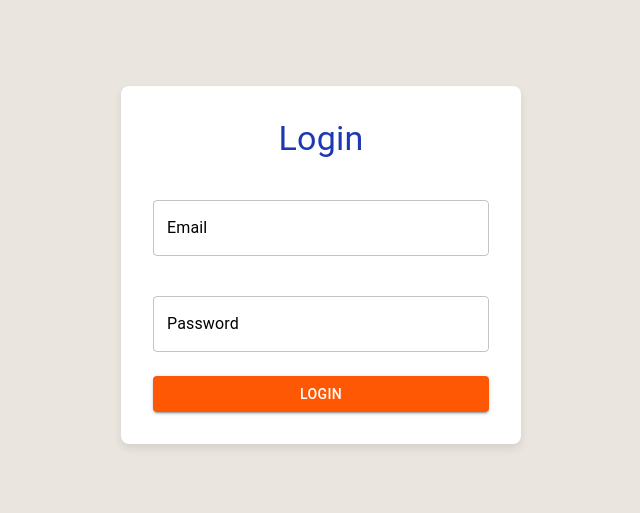
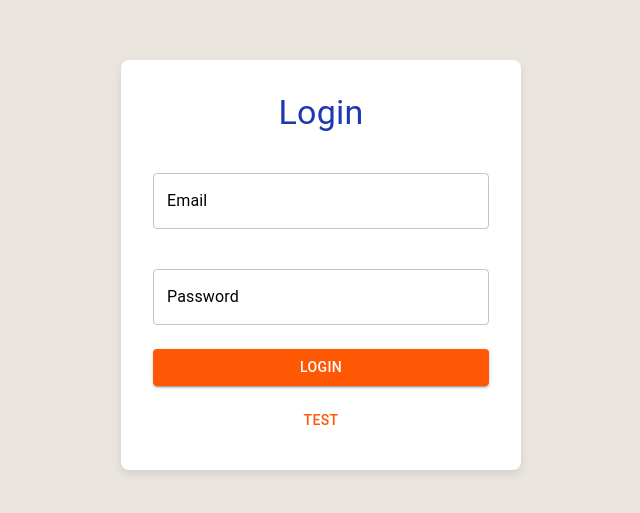
Before and after one commit to olexandracodes/react-login-items-app, a React (Create React App) app: page /login in a window 1280 px wide. Shown: the part 135-648 px from the top of the page, without its empty margins (319-959 px from the left). Built offline with nearby package versions, Linux system fonts and the light colour scheme.

Commit message:
TestButton

```diff
--- a/src/pages/LoginPage.tsx
+++ b/src/pages/LoginPage.tsx
@@ -42,6 +42,11 @@ const SubmitButton = styled(Button)`
   }
 `;
 
+const TestButton = styled(Button)`
+  width: 100%;
+  margin-top: 1rem;
+`;
+
 const LoginPage: React.FC = () => {
   const dispatch = useDispatch();
   const history = useNavigate();
@@ -60,7 +65,7 @@ const LoginPage: React.FC = () => {
           validationSchema={validationSchema}
           onSubmit={handleLogin}
         >
-					{({ touched, errors }) => (
+          {({ touched, errors, setFieldValue }) => (
             <Form>
               <Box sx={{ marginBottom: 2 }}>
                 <Field
@@ -90,6 +95,16 @@ const LoginPage: React.FC = () => {
               <SubmitButton type="submit" variant="contained">
                 Login
               </SubmitButton>
+
+              <TestButton
+                type="button"
+                onClick={() => {
+                  setFieldValue("email", "testuser@example.com");
+                  setFieldValue("password", "password123");
+                }}
+              >
+                Test
+              </TestButton>
             </Form>
           )}
         </Formik>
```
Lines whose indentation alone changed are shown as unchanged.
